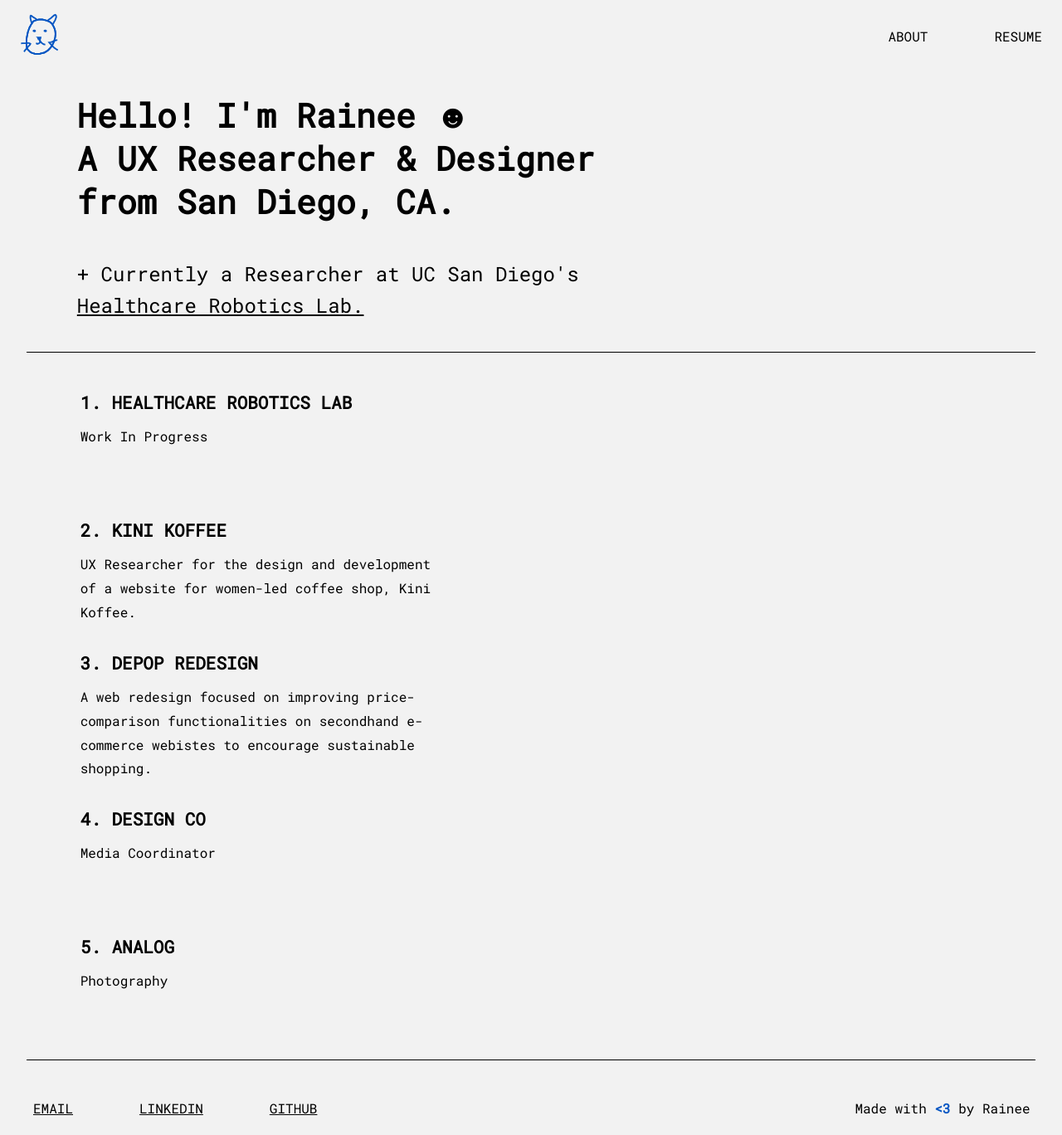
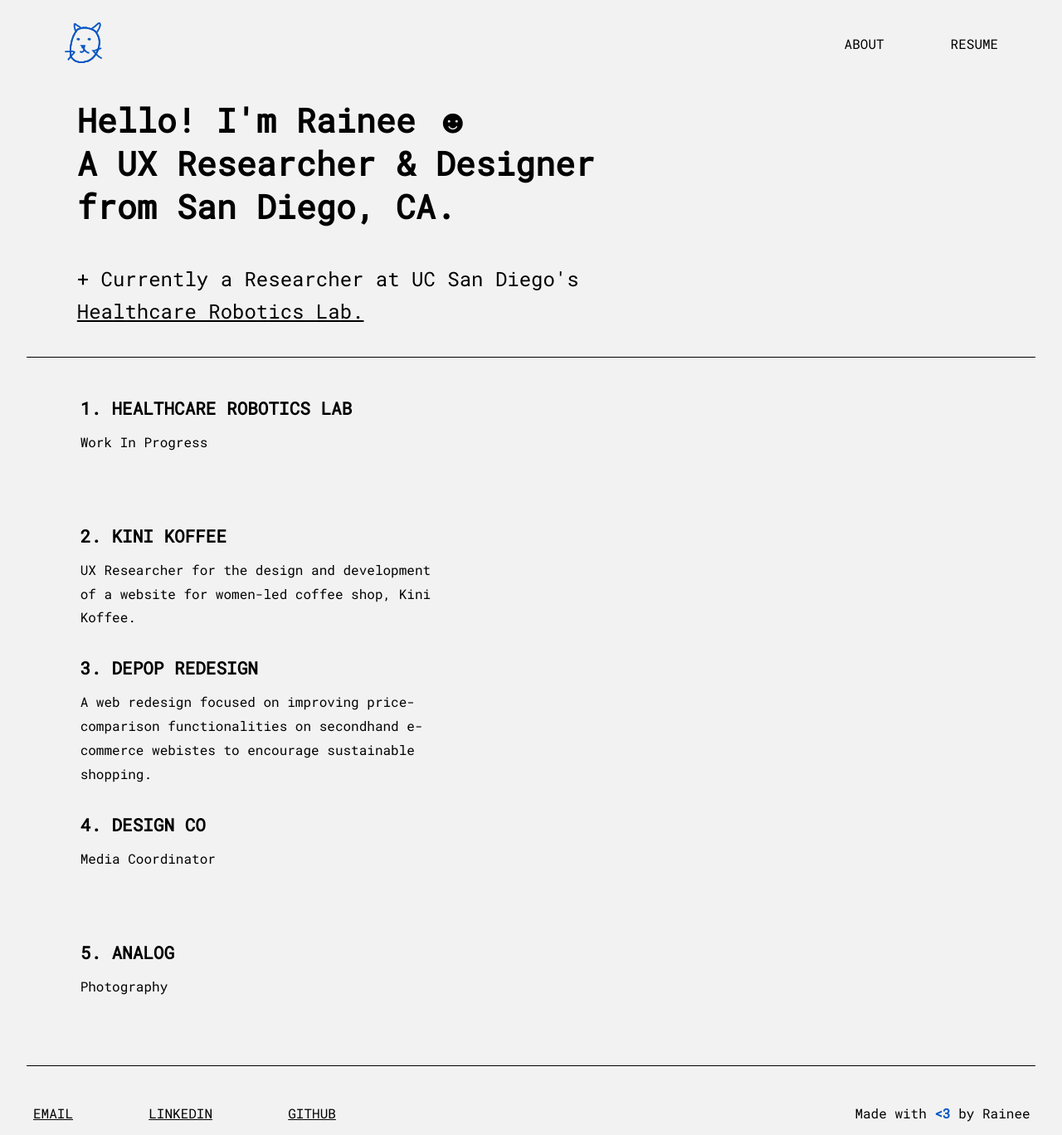
Before and after one commit to raineepei/design_portfolio, a Next.js app: page / in a window 1280 px wide. Shown: the whole page at 83% size. Built offline with nearby package versions, Linux system fonts and the light colour scheme.

Commit message:
updated navbar

```diff
--- a/components/Footer.js
+++ b/components/Footer.js
@@ -10,12 +10,12 @@ const Footer = () => {
         <nav className={styles.footerbar}>
             <ul className={styles.footermenu}>
                 <li className={styles.footeritemfirst}>
-                    <Link href='/'>
+                    <Link href="mailto: pei.rainee@gmail.com">
                         <a className={styles.footerlink}><u>EMAIL</u></a>
                     </Link>
                 </li>
                 <li className={styles.footeritem}>
-                    <Link href='/'>
+                    <Link href='https://www.linkedin.com/in/raineepei/'>
                         <a className={styles.footerlink}><u>LINKEDIN</u></a>
                     </Link>
                 </li>
@@ -26,7 +26,7 @@ const Footer = () => {
                 </li>
             </ul>
             <li className={styles.footeritemlast}>
-                <Link href='/'>
+                <Link href='https://github.com/raineepei'>
                     <a className={styles.footerlink}>Made with <span className={styles.footerheart}><b>&lt;3</b></span> by Rainee</a>
                 </Link>
             </li>
--- a/styles/Home.module.css
+++ b/styles/Home.module.css
@@ -20,8 +20,12 @@
   display: flex;
   justify-content: space-between;
   align-items: center;
-  padding: 1rem 1.5rem;
+  padding: 2% 6% 1%;
   font-family: 'Roboto Mono';
+}
+
+.navbarlogo {
+  padding-left: 60%;
 }
 
 .navmenu {
@@ -69,7 +73,7 @@
 }
 
 .footeritem {
-  margin-left: 5rem;
+  margin-left: 50%;
   list-style: none;
 }
 
```
